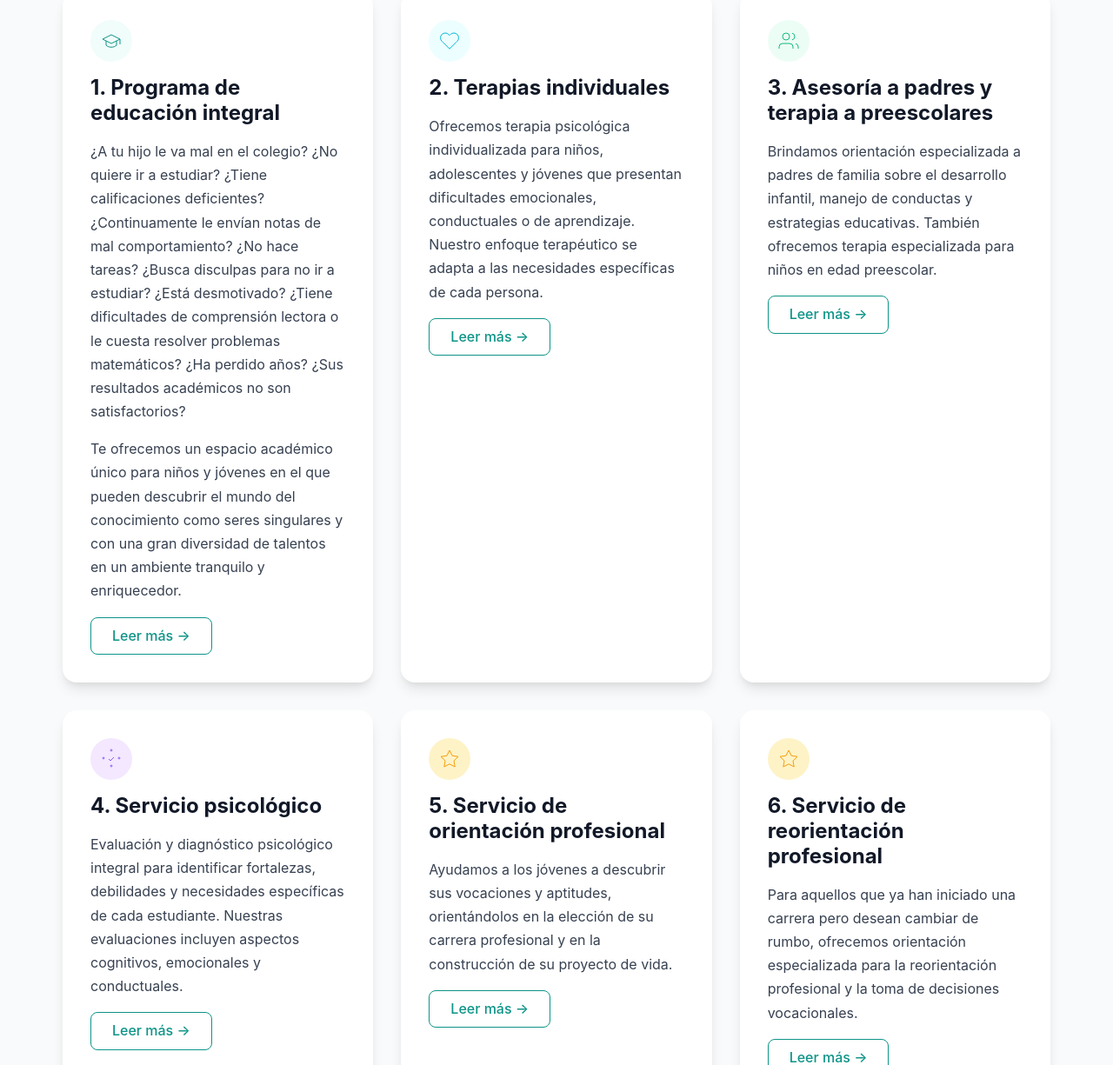
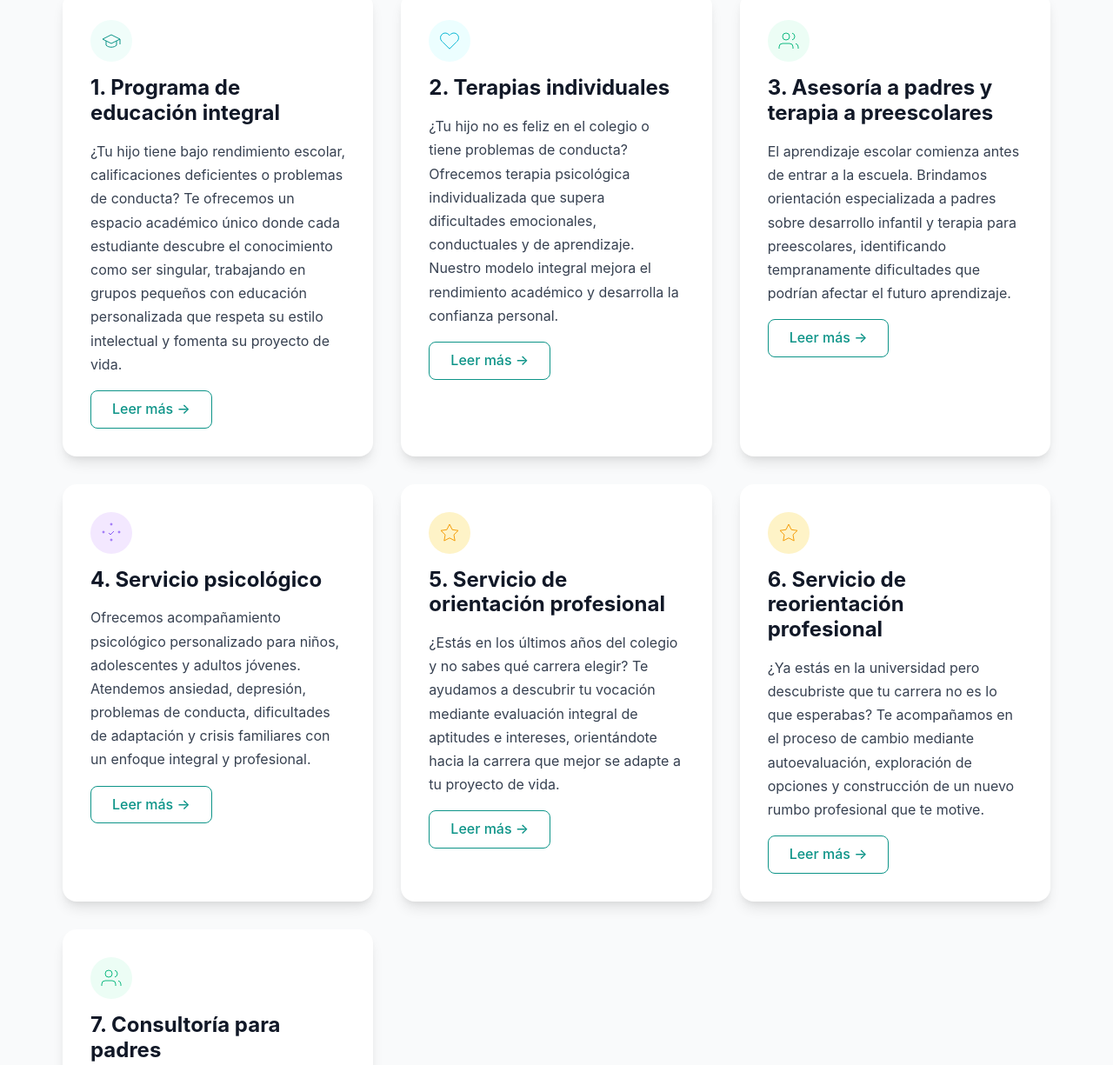
Before and after one commit to gabssnake/fundacionclarainesking, a plain HTML site: page template/index.html in a window 1280 px wide. Shown: the part 2120-3345 px from the top of the page at 87% size. Drawn offline with Linux system fonts and the light colour scheme.

Commit message:
update text descriptions on services cards

```diff
--- a/template/index.html
+++ b/template/index.html
@@ -195,8 +195,7 @@
                             </svg>
                         </div>
                         <h3><a href="servicios/programa-educacion-integral.html">1. Programa de educación integral</a></h3>
-                        <p>¿A tu hijo le va mal en el colegio? ¿No quiere ir a estudiar? ¿Tiene calificaciones deficientes? ¿Continuamente le envían notas de mal comportamiento? ¿No hace tareas? ¿Busca disculpas para no ir a estudiar? ¿Está desmotivado? ¿Tiene dificultades de comprensión lectora o le cuesta resolver problemas matemáticos? ¿Ha perdido años? ¿Sus resultados académicos no son satisfactorios?</p>
-                        <p>Te ofrecemos un espacio académico único para niños y jóvenes en el que pueden descubrir el mundo del conocimiento como seres singulares y con una gran diversidad de talentos en un ambiente tranquilo y enriquecedor.</p>
+                        <p>¿Tu hijo tiene bajo rendimiento escolar, calificaciones deficientes o problemas de conducta? Te ofrecemos un espacio académico único donde cada estudiante descubre el conocimiento como ser singular, trabajando en grupos pequeños con educación personalizada que respeta su estilo intelectual y fomenta su proyecto de vida.</p>
                         <a href="servicios/programa-educacion-integral.html" class="btn btn-outline">
                             Leer más →
                         </a>
@@ -209,7 +208,7 @@
                             </svg>
                         </div>
                         <h3><a href="servicios/terapias-individuales.html">2. Terapias individuales</a></h3>
-                        <p>Ofrecemos terapia psicológica individualizada para niños, adolescentes y jóvenes que presentan dificultades emocionales, conductuales o de aprendizaje. Nuestro enfoque terapéutico se adapta a las necesidades específicas de cada persona.</p>
+                        <p>¿Tu hijo no es feliz en el colegio o tiene problemas de conducta? Ofrecemos terapia psicológica individualizada que supera dificultades emocionales, conductuales y de aprendizaje. Nuestro modelo integral mejora el rendimiento académico y desarrolla la confianza personal.</p>
                         <a href="servicios/terapias-individuales.html" class="btn btn-outline">
                             Leer más →
                         </a>
@@ -225,7 +224,7 @@
                             </svg>
                         </div>
                         <h3><a href="servicios/asesoria-padres-preescolares.html">3. Asesoría a padres y terapia a preescolares</a></h3>
-                        <p>Brindamos orientación especializada a padres de familia sobre el desarrollo infantil, manejo de conductas y estrategias educativas. También ofrecemos terapia especializada para niños en edad preescolar.</p>
+                        <p>El aprendizaje escolar comienza antes de entrar a la escuela. Brindamos orientación especializada a padres sobre desarrollo infantil y terapia para preescolares, identificando tempranamente dificultades que podrían afectar el futuro aprendizaje.</p>
                         <a href="servicios/asesoria-padres-preescolares.html" class="btn btn-outline">
                             Leer más →
                         </a>
@@ -242,7 +241,7 @@
                             </svg>
                         </div>
                         <h3><a href="servicios/servicio-psicologico.html">4. Servicio psicológico</a></h3>
-                        <p>Evaluación y diagnóstico psicológico integral para identificar fortalezas, debilidades y necesidades específicas de cada estudiante. Nuestras evaluaciones incluyen aspectos cognitivos, emocionales y conductuales.</p>
+                        <p>Ofrecemos acompañamiento psicológico personalizado para niños, adolescentes y adultos jóvenes. Atendemos ansiedad, depresión, problemas de conducta, dificultades de adaptación y crisis familiares con un enfoque integral y profesional.</p>
                         <a href="servicios/servicio-psicologico.html" class="btn btn-outline">
                             Leer más →
                         </a>
@@ -255,7 +254,7 @@
                             </svg>
                         </div>
                         <h3><a href="servicios/orientacion-profesional.html">5. Servicio de orientación profesional</a></h3>
-                        <p>Ayudamos a los jóvenes a descubrir sus vocaciones y aptitudes, orientándolos en la elección de su carrera profesional y en la construcción de su proyecto de vida.</p>
+                        <p>¿Estás en los últimos años del colegio y no sabes qué carrera elegir? Te ayudamos a descubrir tu vocación mediante evaluación integral de aptitudes e intereses, orientándote hacia la carrera que mejor se adapte a tu proyecto de vida.</p>
                         <a href="servicios/orientacion-profesional.html" class="btn btn-outline">
                             Leer más →
                         </a>
@@ -268,7 +267,7 @@
                             </svg>
                         </div>
                         <h3><a href="servicios/reorientacion-profesional.html">6. Servicio de reorientación profesional</a></h3>
-                        <p>Para aquellos que ya han iniciado una carrera pero desean cambiar de rumbo, ofrecemos orientación especializada para la reorientación profesional y la toma de decisiones vocacionales.</p>
+                        <p>¿Ya estás en la universidad pero descubriste que tu carrera no es lo que esperabas? Te acompañamos en el proceso de cambio mediante autoevaluación, exploración de opciones y construcción de un nuevo rumbo profesional que te motive.</p>
                         <a href="servicios/reorientacion-profesional.html" class="btn btn-outline">
                             Leer más →
                         </a>
@@ -284,7 +283,7 @@
                             </svg>
                         </div>
                         <h3><a href="servicios/consultoria-padres.html">7. Consultoría para padres</a></h3>
-                        <p>Sesiones de consultoría especializada para padres que necesitan orientación sobre el desarrollo de sus hijos, manejo de situaciones familiares complejas y estrategias de crianza efectivas.</p>
+                        <p>¿Ser padre o madre representa grandes desafíos para ti? Ofrecemos consultoría especializada que fortalece familias mediante comunicación efectiva, resolución de conflictos y estrategias que promueven la armonía y el desarrollo integral.</p>
                         <a href="servicios/consultoria-padres.html" class="btn btn-outline">
                             Leer más →
                         </a>
```
